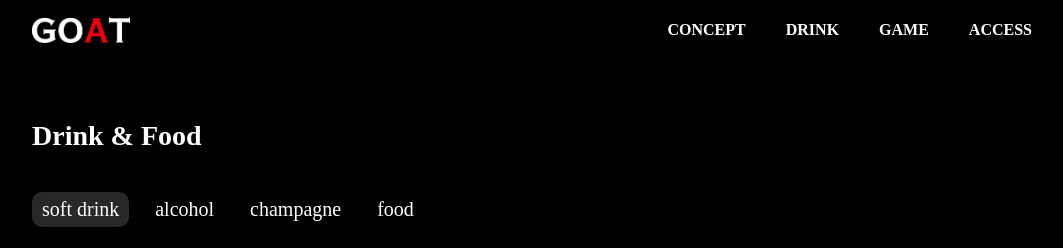
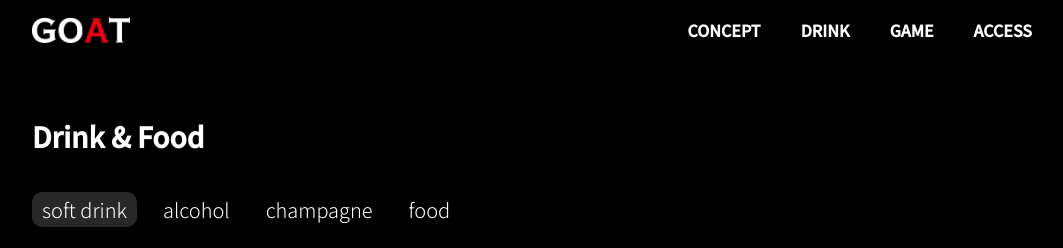
Before and after one commit to hara-94/goat, a PHP site: page /menu.html in a window 1280 px wide. Shown: the top 248 px of the page, without its empty margins (108-1171 px from the left). Run offline with PHP 8.4, Linux system fonts and the light colour scheme.

Commit message:
add: menu_font

```diff
--- a/asset/css/style.css
+++ b/asset/css/style.css
@@ -1,3 +1,6 @@
+/* size */
+/* color */
+/* font */
 /*! destyle.css v3.0.2 | MIT License | https://github.com/nicolas-cusan/destyle.css */
 /* Reset box-model and set borders */
 /* ============================================ */
@@ -381,9 +384,10 @@ th {
   font-weight: bold;
 }
 
-/* size */
-/* color */
-/* font */
+body {
+  font-family: "Noto Sans JP", sans-serif;
+}
+
 .header {
   width: 100%;
   height: 60px;
@@ -985,6 +989,7 @@ th {
   color: white;
   white-space: nowrap;
   font-size: 20px;
+  font-weight: 300;
   cursor: pointer;
 }
 @media screen and (max-width: 520px) {
@@ -1031,11 +1036,13 @@ th {
   margin-top: 8px;
   font-size: 14px;
   color: white;
+  font-weight: 300;
 }
 .menu__item__price {
   margin-top: 8px;
   font-size: 14px;
   color: white;
+  font-weight: 300;
 }
 
 html.fixed {
--- a/asset/scss/common/_reset.scss
+++ b/asset/scss/common/_reset.scss
@@ -419,3 +419,7 @@ th {
   text-align: left;
   font-weight: bold;
 }
+
+body {
+  font-family: $notosans;
+}
--- a/asset/scss/common/_variable.scss
+++ b/asset/scss/common/_variable.scss
@@ -6,4 +6,5 @@ $sectionMaxWidth: 1000px;
 $selectedTabItem: rgb(40, 40, 40);
 
 /* font */
+$notosans: 'Noto Sans JP', sans-serif;
 $homemadeApple: 'Homemade Apple', cursive;
--- a/asset/scss/component/_menu.scss
+++ b/asset/scss/component/_menu.scss
@@ -43,6 +43,7 @@
       color: white;
       white-space: nowrap;
       font-size: 20px;
+      font-weight: 300;
       cursor: pointer;
 
       @include isSp {
@@ -95,12 +96,14 @@
       margin-top: 8px;
       font-size: 14px;
       color: white;
+      font-weight: 300;
     }
 
     &__price {
       margin-top: 8px;
       font-size: 14px;
       color: white;
+      font-weight: 300;
     }
   }
 }
--- a/asset/scss/style.scss
+++ b/asset/scss/style.scss
@@ -1,6 +1,6 @@
-@import "./common/reset";
 @import "./common/variable";
 @import "./common/mixin";
+@import "./common/reset";
 
 @import "./component/header";
 @import "./component/main";
--- a/index.html
+++ b/index.html
@@ -6,6 +6,7 @@
   <meta name="viewport" content="width=device-width, initial-scale=1.0">
   <link rel="preconnect" href="https://fonts.googleapis.com">
   <link rel="preconnect" href="https://fonts.gstatic.com" crossorigin>
+  <link href="https://fonts.googleapis.com/css2?family=Noto+Sans+JP:wght@300&display=swap" rel="stylesheet">
   <link href="https://fonts.googleapis.com/css2?family=Homemade+Apple&display=swap" rel="stylesheet">
   <link rel="stylesheet" href="asset/css/style.css">
   <title>GOAT</title>
--- a/menu.html
+++ b/menu.html
@@ -4,6 +4,10 @@
   <meta charset="UTF-8">
   <meta http-equiv="X-UA-Compatible" content="IE=edge">
   <meta name="viewport" content="width=device-width, initial-scale=1.0">
+  <link rel="preconnect" href="https://fonts.googleapis.com">
+  <link rel="preconnect" href="https://fonts.gstatic.com" crossorigin>
+  <link href="https://fonts.googleapis.com/css2?family=Noto+Sans+JP:wght@300&display=swap" rel="stylesheet">
+  <link href="https://fonts.googleapis.com/css2?family=Noto+Sans+JP:wght@300;500&display=swap" rel="stylesheet">
   <link rel="stylesheet" href="asset/css/style.css">
   <title>GOAT</title>
 </head>
```
